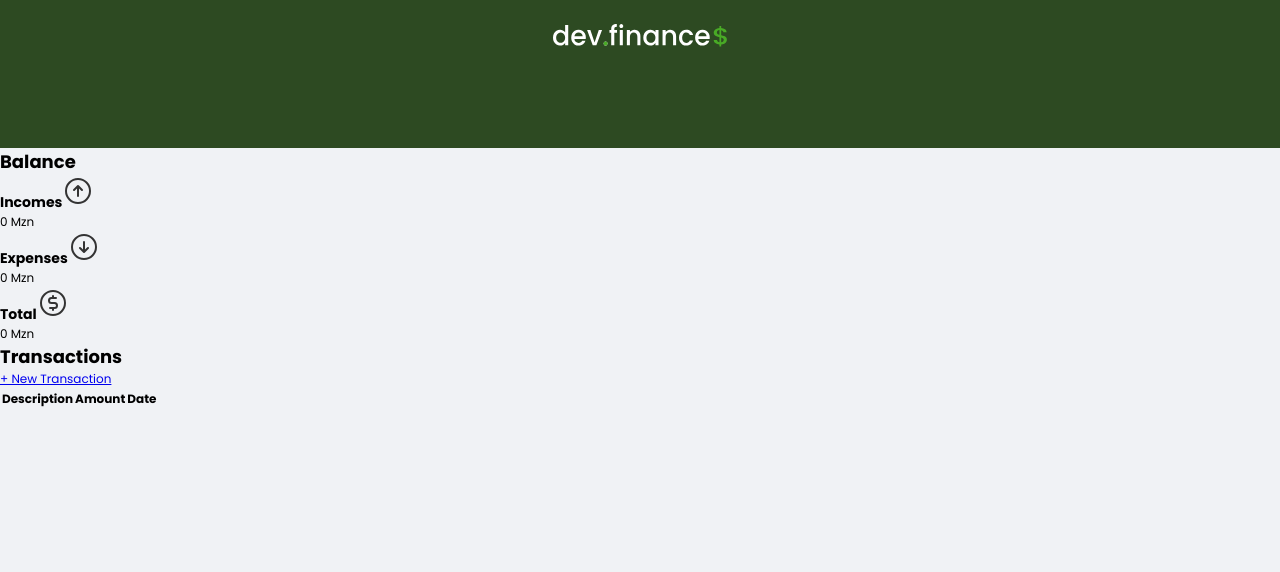
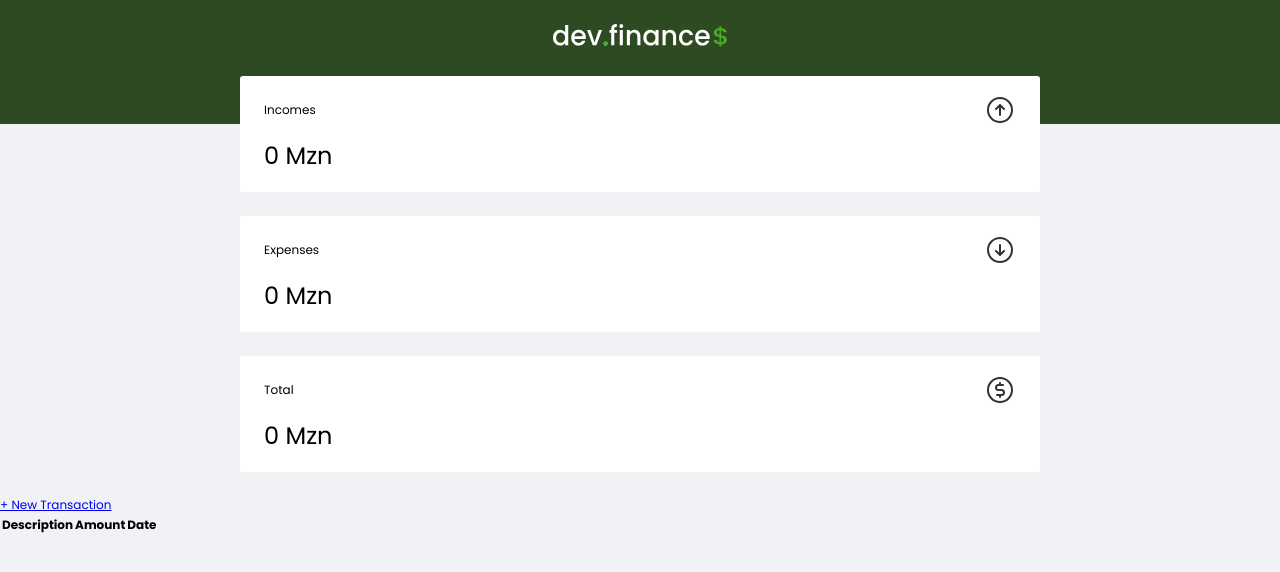
Before and after one commit to ltsaiete/dev.finance-telegram-miniapp, a React (Vite) app: page / in a window 1280 px wide. Shown: the top 572 px of the page. Built offline with nearby package versions, Linux system fonts and the light colour scheme; what @twa-dev/sdk would draw is missing.

Commit message:
Add styles to cards

```diff
--- a/src/components/BalanceCard/index.tsx
+++ b/src/components/BalanceCard/index.tsx
@@ -1,4 +1,5 @@
 import { Icon } from '@phosphor-icons/react';
+import { Container } from './styles';
 interface BalanceCardProps {
 	title: string;
 	CardIcon: Icon;
@@ -7,12 +8,12 @@ interface BalanceCardProps {
 
 export default function BalanceCard({ title, amount, CardIcon }: BalanceCardProps) {
 	return (
-		<div className="card">
+		<Container>
 			<h3>
 				<span>{title}</span>
 				<CardIcon size={32} color="#333" />
 			</h3>
 			<p id="income-display">{amount} Mzn</p>
-		</div>
+		</Container>
 	);
 }
--- /dev/null
+++ b/src/components/BalanceCard/styles.ts
@@ -0,0 +1,23 @@
+import styled from 'styled-components';
+
+export const Container = styled.div`
+	background: #fff;
+	padding: 1.5rem 2rem;
+	border-radius: 0.25rem;
+	color: var(--color-text-title);
+	margin-bottom: 2rem;
+
+	h3 {
+		font-weight: 400;
+		font-size: 1rem;
+		display: flex;
+		align-items: center;
+		justify-content: space-between;
+	}
+
+	p {
+		font-size: 2rem;
+		margin-top: 1rem;
+		line-height: 3rem;
+	}
+`;
--- a/src/pages/Home/index.tsx
+++ b/src/pages/Home/index.tsx
@@ -1,7 +1,7 @@
 import { ArrowCircleUp, ArrowCircleDown, CurrencyCircleDollar } from '@phosphor-icons/react';
 import BalanceCard from '../../components/BalanceCard';
 import logo from '../../assets/logo.svg';
-import { Header } from './styles';
+import { BalanceContainer, Header } from './styles';
 
 export default function Home() {
 	return (
@@ -9,14 +9,17 @@ export default function Home() {
 			<Header>
 				<img src={logo} alt="logo dev.finance$" />
 			</Header>
-			<main className="container">
+
+			<BalanceContainer>
 				<section id="balance">
 					<h2 className="sr-only">Balance</h2>
 					<BalanceCard title="Incomes" amount={0} CardIcon={ArrowCircleUp} />
 					<BalanceCard title="Expenses" amount={0} CardIcon={ArrowCircleDown} />
 					<BalanceCard title="Total" amount={0} CardIcon={CurrencyCircleDollar} />
 				</section>
+			</BalanceContainer>
 
+			<main className="container">
 				<section id="transaction">
 					<h2 className="sr-only">Transactions</h2>
 
--- a/src/pages/Home/styles.ts
+++ b/src/pages/Home/styles.ts
@@ -2,6 +2,15 @@ import styled from 'styled-components';
 
 export const Header = styled.header`
 	background: #2d4a22;
-	padding: 2rem 0 8rem;
+	padding: 2rem 0 6rem;
 	text-align: center;
 `;
+
+const BaseContainer = styled.div`
+	width: min(90vw, 800px);
+	margin: auto;
+`;
+
+export const BalanceContainer = styled(BaseContainer).attrs({ as: 'main' })`
+	margin-top: -4rem;
+`;
--- a/src/styles/global.ts
+++ b/src/styles/global.ts
@@ -16,4 +16,22 @@ body {
   font-family: "Poppins", sans-serif;
   /* color: var(--color-text-base); */
 }
+
+h2 {
+  margin-bottom: 0.8rem;
+  /* color: var(--color-text-title); */
+  font-weight: 400;
+}
+
+.sr-only {
+  position: absolute;
+  width: 1px;
+  height: 1px;
+  padding: 0;
+  margin: -1px;
+  overflow: hidden;
+  clip: rect(0, 0, 0, 0);
+  white-space: nowrap;
+  border-width: 0;
+}
 `;
```
